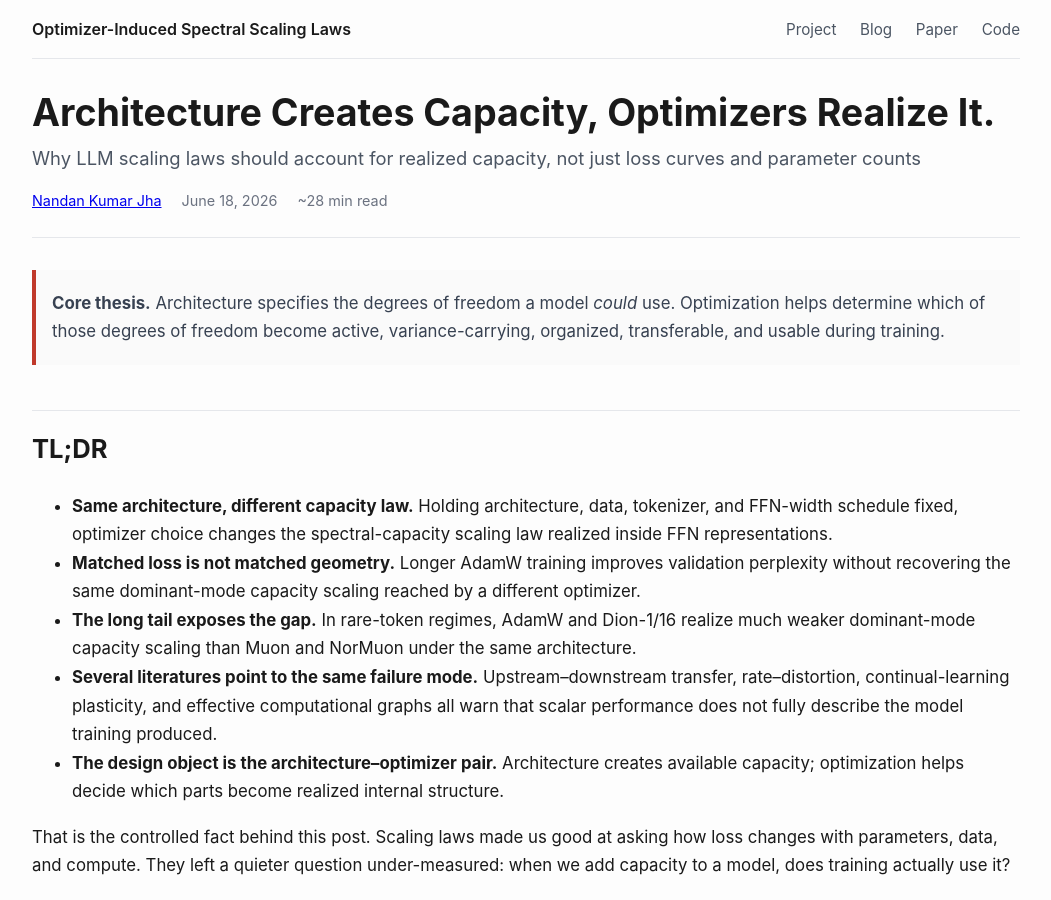
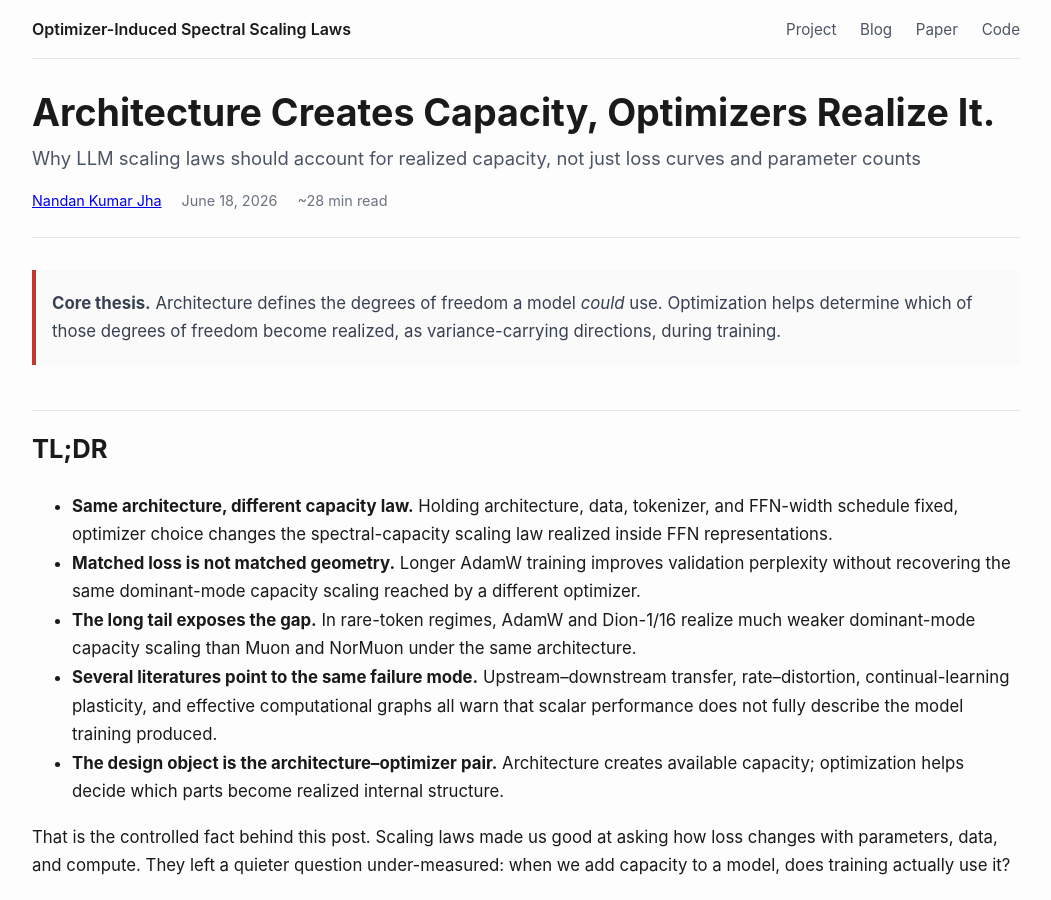
Before and after one commit to optimizer-scaling-laws/optimizer-scaling-laws.github.io, a Jekyll site: the page built from _posts/2026-06-18-architecture-creates-capacity-optimizers-realize-it.md, in a window 1280 px wide and 900 px high. Shown: the whole window, without its empty margins (114-1165 px from the left). Built offline with Jekyll 4.4.1, drawn with Linux system fonts in a browser that asks for light colours.

Commit message:
modified core thesis

```diff
--- a/_posts/2026-06-18-architecture-creates-capacity-optimizers-realize-it.md
+++ b/_posts/2026-06-18-architecture-creates-capacity-optimizers-realize-it.md
@@ -16,7 +16,7 @@ tags:
   - spectral-geometry
   - continual-learning
 ---
-> **Core thesis.** Architecture specifies the degrees of freedom a model *could* use. Optimization helps determine which of those degrees of freedom become active, variance-carrying, organized, transferable, and usable during training.
+> **Core thesis.** Architecture defines the degrees of freedom a model *could* use. Optimization helps determine which of those degrees of freedom become realized, as variance-carrying directions, during training.
 
 
 ## TL;DR
```
